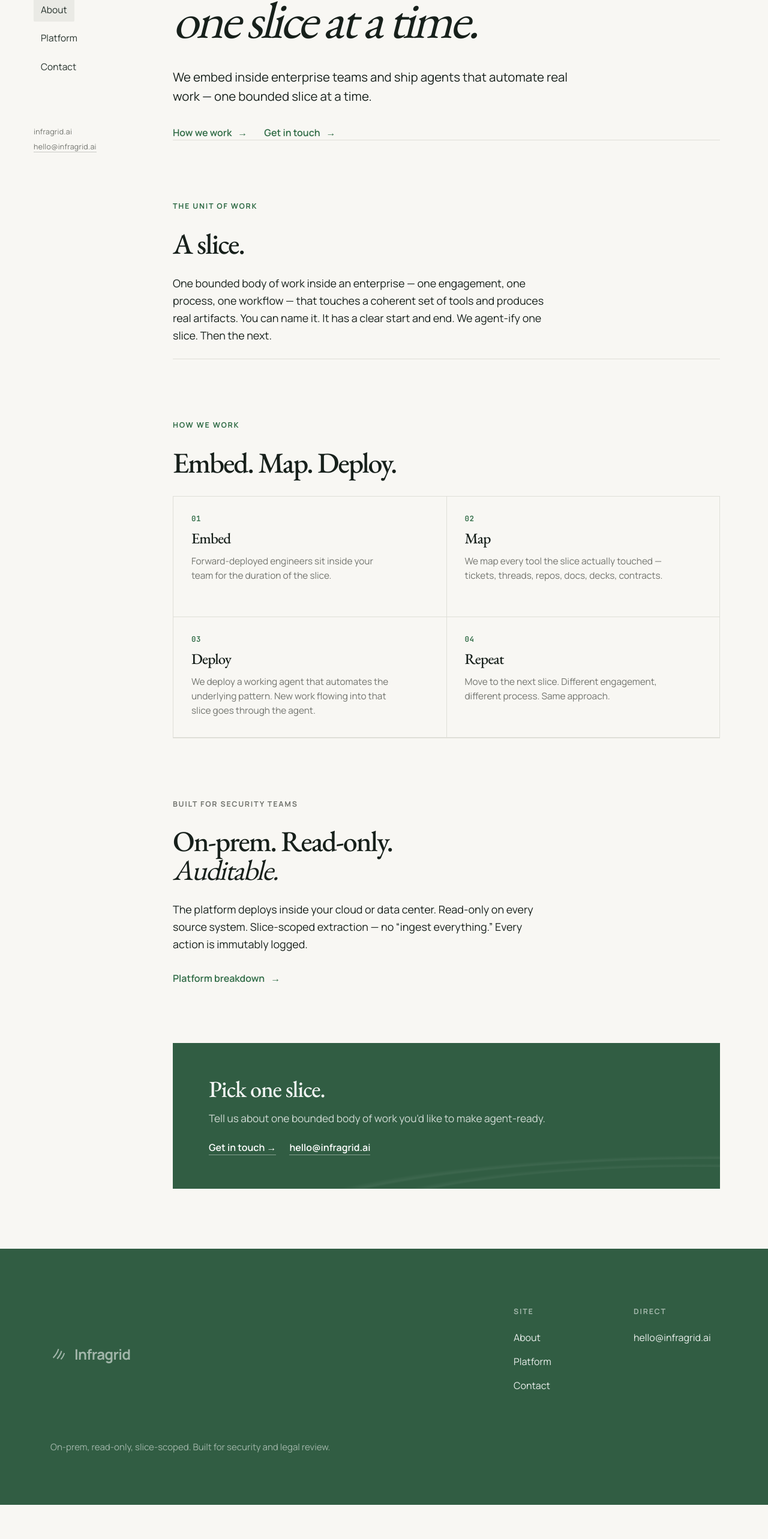
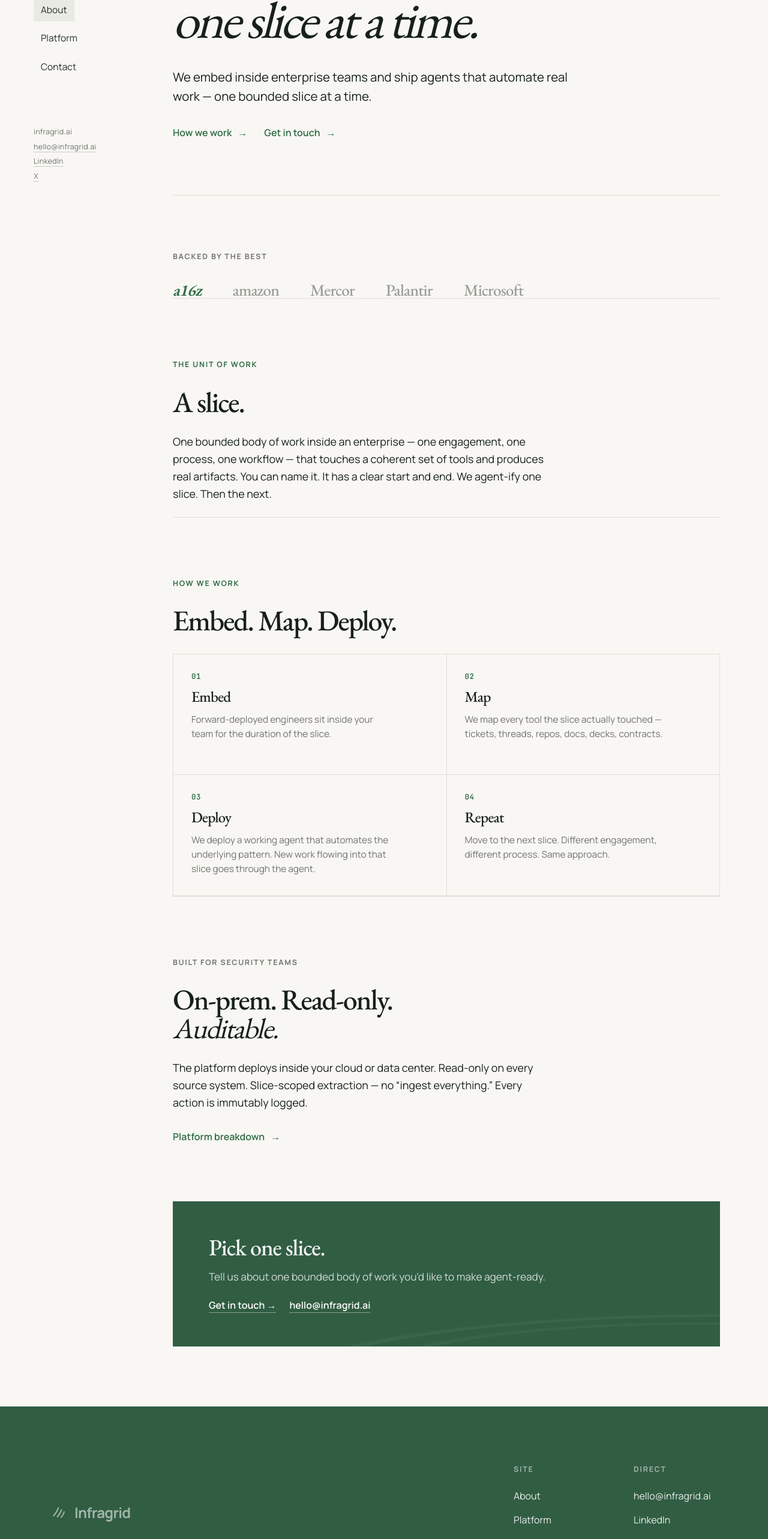
Before and after one commit to Infragrid-AI/website, a Next.js app: page / in a window 1280 px wide. Shown: the part 211-2777 px from the top of the page at 60% size. Before the commit the page ends 2720 px from the top, so only its background shows below. Built offline with nearby package versions, Linux system fonts and the light colour scheme.

Commit message:
add x and linkedin

```diff
--- a/app/globals.css
+++ b/app/globals.css
@@ -228,6 +228,44 @@ p.lede {
 .hero .h-display { margin-bottom: 40px; }
 
 /* ================================================================
+   Backed by — investor / partner strip
+   ================================================================ */
+.backers { padding-top: 88px; margin-top: 92px; }
+.backers .eyebrow { margin-bottom: 32px; }
+
+.backer-row {
+  list-style: none;
+  margin: 0;
+  padding: 0;
+  display: flex;
+  align-items: baseline;
+  flex-wrap: wrap;
+  gap: 24px 52px;
+}
+.backer {
+  font-family: var(--font-serif);
+  font-weight: 500;
+  font-size: 1.7rem;
+  line-height: 1;
+  letter-spacing: -0.03em;
+  color: var(--fg-subtle);
+  transition: color var(--dur-normal) var(--ease-std);
+}
+.backer:hover { color: var(--fg-strong); }
+.backer-lead {
+  color: var(--brand);
+  font-style: italic;
+  font-weight: 600;
+}
+.backer-lead:hover { color: var(--brand-deep); }
+
+@media (max-width: 860px) {
+  .backers { padding-top: 56px; margin-top: 56px; }
+  .backer-row { gap: 18px 32px; }
+  .backer { font-size: 1.4rem; }
+}
+
+/* ================================================================
    Layer cards (Embed · Map · Deploy · Repeat)
    ================================================================ */
 .layers {
--- a/app/page.tsx
+++ b/app/page.tsx
@@ -29,6 +29,18 @@ export default function HomePage() {
             Get in touch <span aria-hidden="true">→</span>
           </Link>
         </div>
+      </section>
+
+      {/* Backed by */}
+      <section className="backers section-hairline">
+        <span className="eyebrow">Backed by the best</span>
+        <ul className="backer-row" aria-label="Investors and partners">
+          <li className="backer backer-lead">a16z</li>
+          <li className="backer">amazon</li>
+          <li className="backer">Mercor</li>
+          <li className="backer">Palantir</li>
+          <li className="backer">Microsoft</li>
+        </ul>
       </section>
 
       {/* The unit of work */}
--- a/components/Footer.tsx
+++ b/components/Footer.tsx
@@ -22,6 +22,20 @@ export function Footer() {
           <div>
             <p className="footer-heading">Direct</p>
             <a href="mailto:hello@infragrid.ai">hello@infragrid.ai</a>
+            <a
+              href="https://www.linkedin.com/company/infragrid-ai/"
+              target="_blank"
+              rel="noopener noreferrer"
+            >
+              LinkedIn
+            </a>
+            <a
+              href="https://x.com/infragrid"
+              target="_blank"
+              rel="noopener noreferrer"
+            >
+              X
+            </a>
           </div>
         </div>
 
--- a/components/Sidebar.tsx
+++ b/components/Sidebar.tsx
@@ -42,6 +42,24 @@ export function Sidebar() {
         <span>
           <a href="mailto:hello@infragrid.ai">hello@infragrid.ai</a>
         </span>
+        <span>
+          <a
+            href="https://www.linkedin.com/company/infragrid-ai/"
+            target="_blank"
+            rel="noopener noreferrer"
+          >
+            LinkedIn
+          </a>
+        </span>
+        <span>
+          <a
+            href="https://x.com/infragrid"
+            target="_blank"
+            rel="noopener noreferrer"
+          >
+            X
+          </a>
+        </span>
       </div>
     </aside>
   );
```
